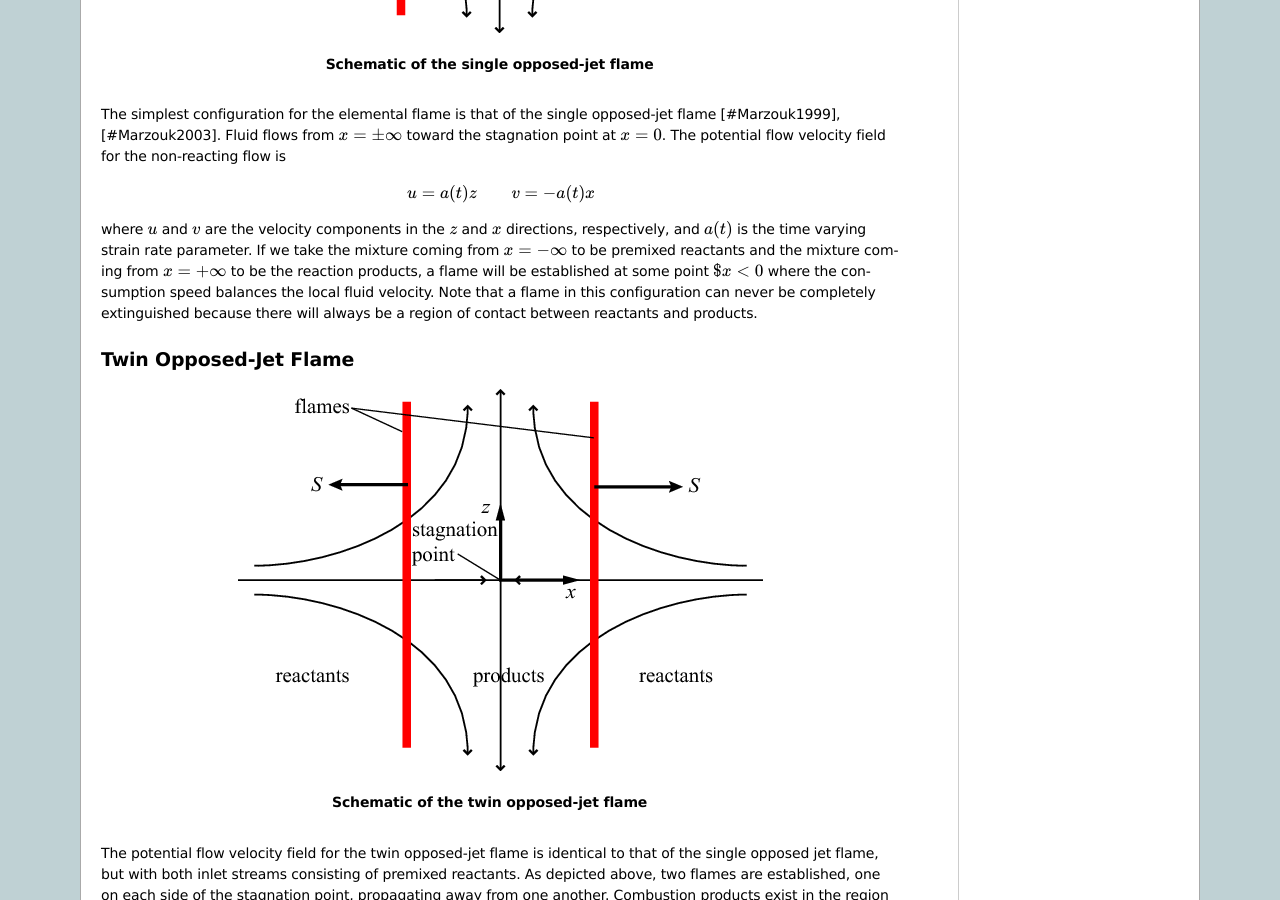
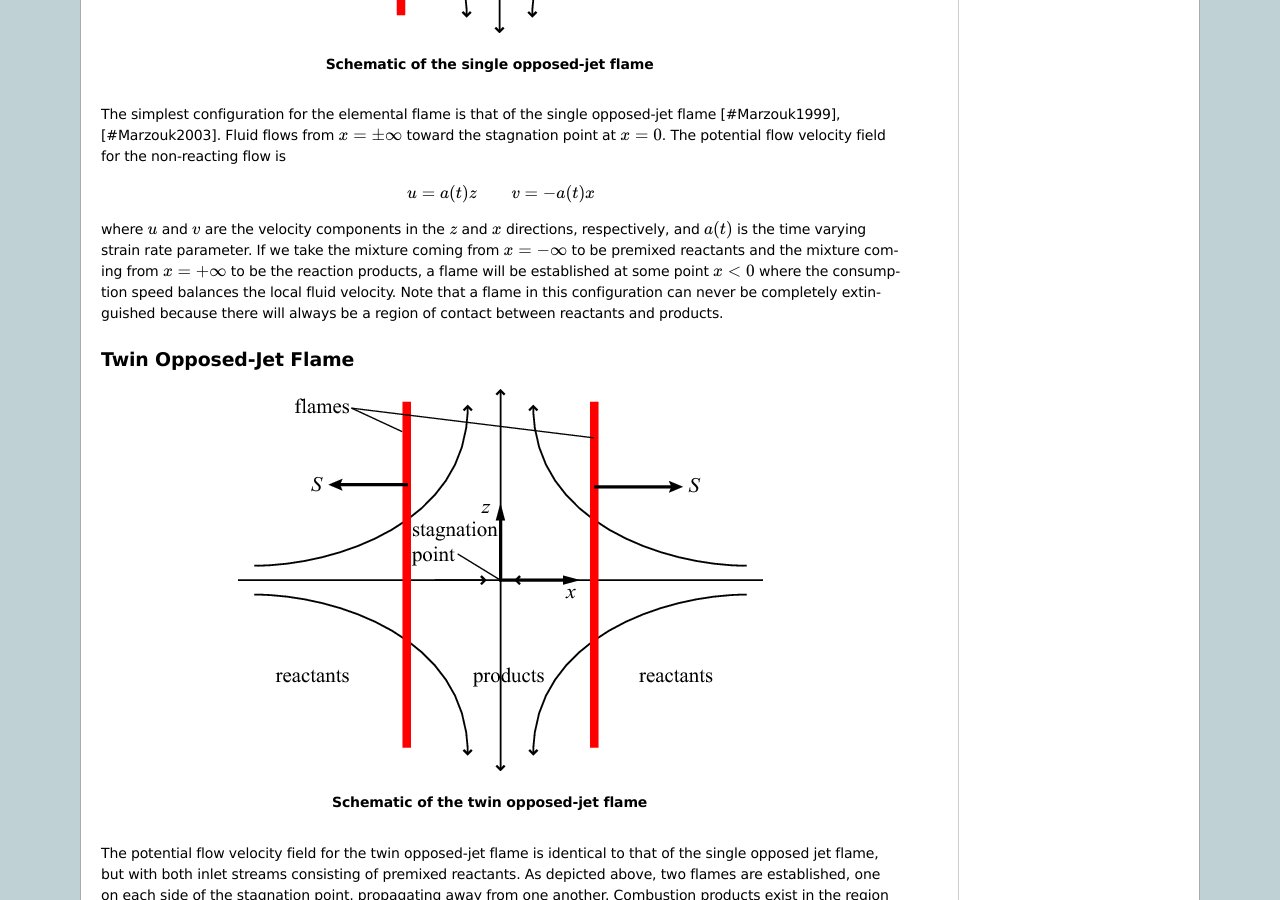
Before and after one commit to speth/ember, a Sphinx documentation site: the page built from doc/sphinx/source/flame-configurations.rst, in a window 1280 px wide and 900 px high, scrolled down 528 px. Built offline with Sphinx 7.4.7, drawn with Linux system fonts in a browser that asks for light colours; formulas are drawn with MathJax 3.

Commit message:
Fix documentation typo

```diff
--- a/doc/sphinx/source/flame-configurations.rst
+++ b/doc/sphinx/source/flame-configurations.rst
@@ -28,7 +28,7 @@ where `u` and `v` are the velocity components in the `z` and `x` directions,
 respectively, and `a(t)` is the time varying strain rate parameter. If we take
 the mixture coming from `x=-\infty` to be premixed reactants and the mixture
 coming from `x=+\infty` to be the reaction products, a flame will be established
-at some point `$x<0` where the consumption speed balances the local fluid
+at some point `x<0` where the consumption speed balances the local fluid
 velocity. Note that a flame in this configuration can never be completely
 extinguished because there will always be a region of contact between reactants
 and products.
```
